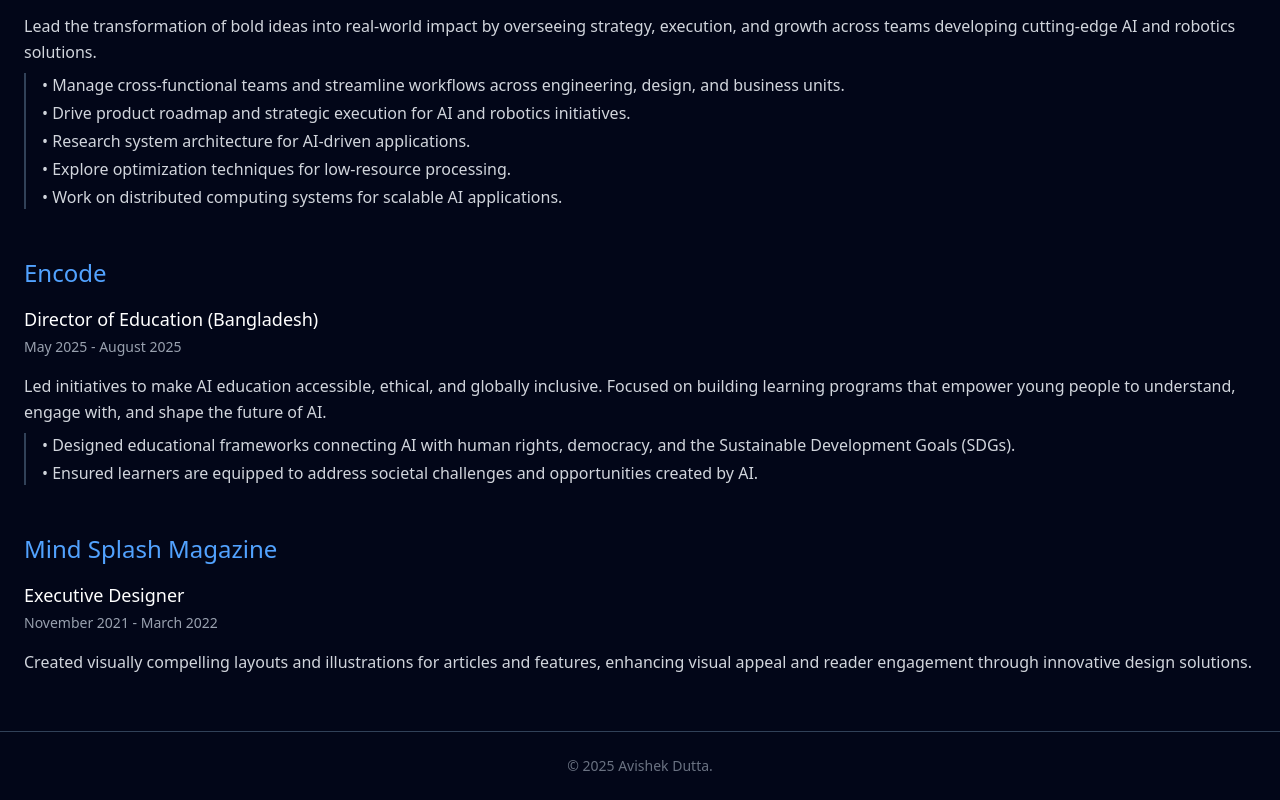
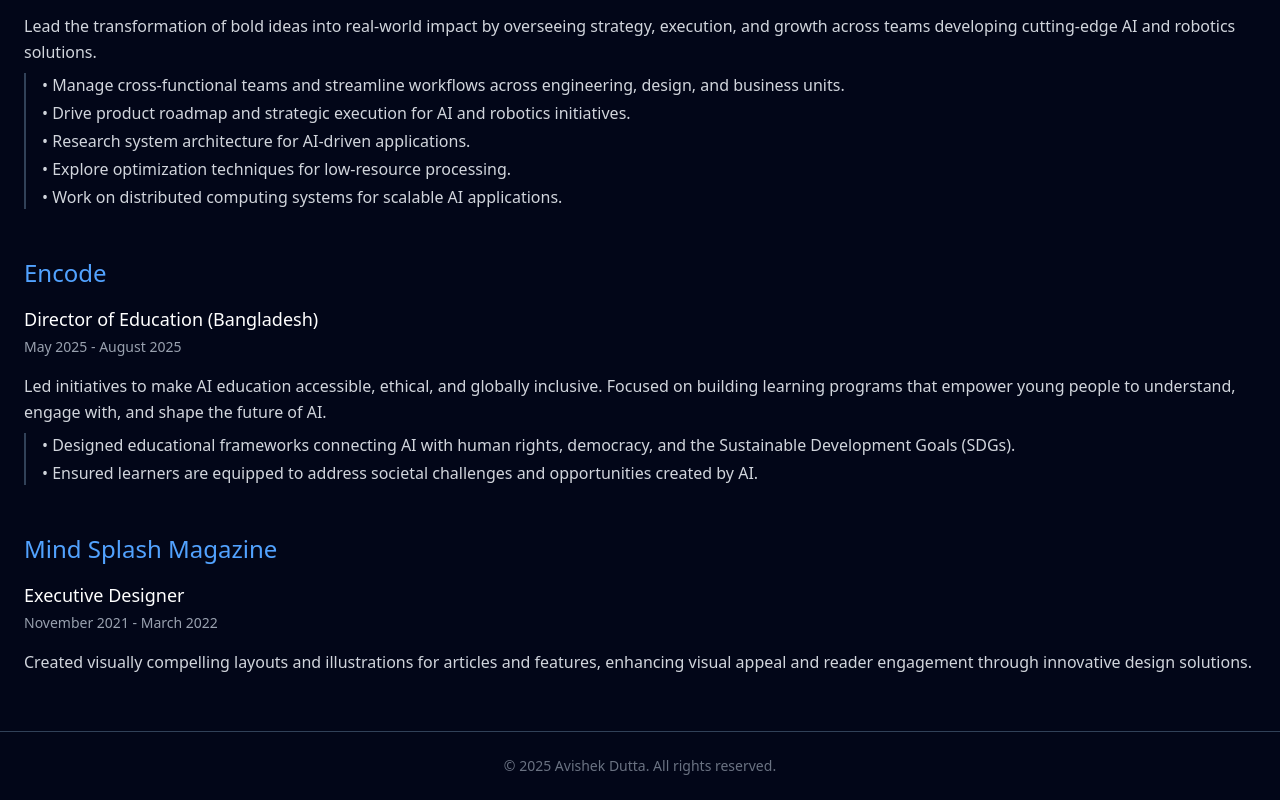
Before and after one commit to tyroruyk/tyroruyk.github.io, a React (Vite) app: page / in a window 1280 px wide. Shown: the part 1636-2436 px from the top of the page. Built offline with nearby package versions, Linux system fonts and the light colour scheme.

Commit message:
reserved

```diff
--- a/src/App.tsx
+++ b/src/App.tsx
@@ -252,7 +252,7 @@
       {/* Footer */}
       <div className="border-t border-slate-700 py-6">
         <div className="max-w-7xl mx-auto px-6 text-center text-gray-500 text-sm">
-          &copy; {new Date().getFullYear()} {profile.name}.
+          &copy; {new Date().getFullYear()} {profile.name}. All rights reserved.
         </div>
       </div>
     </div>
```
